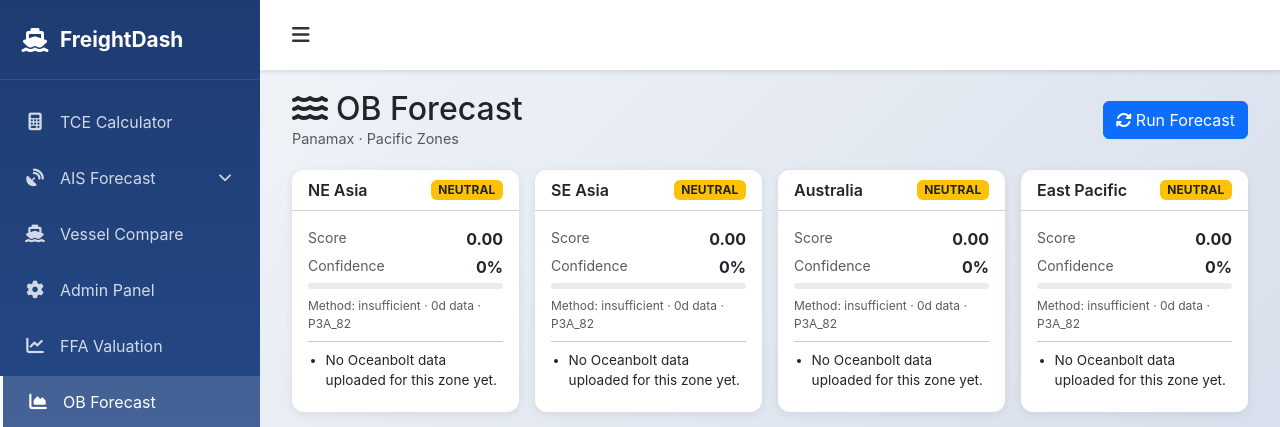
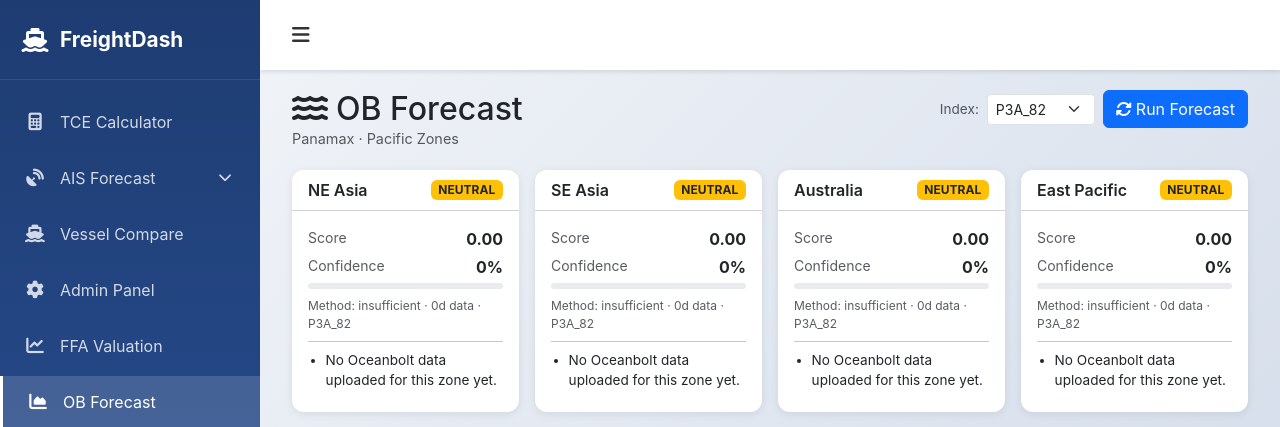
Before and after one commit to juanvv-alt/FreightDash, a Django app: page /ob-forecast/ in a window 1280 px wide. Shown: the top 427 px of the page. Run offline with Django 4.2, Linux system fonts and the light colour scheme; the visitor is signed in with stand-in values (Sample User, id 1); data comes from the database, SQL or seed files in the repository; data that the repository does not hold is empty.

Commit message:
feat(ob_forecast): add session-backed index selector + fix BPI82 5TC
- Fix SECONDARY_INDEX_NAME to 'BPI82 5TC' (was 'BPI TC Average', which
  didn't match any DB entry, so the secondary series never rendered)
- Add load_index(name, as_of) generic helper; refactor load_panamax_index
  and load_secondary_index to delegate to it
- Update generate_ob_signal(zone, as_of, index_name) to accept an
  optional index override for both regression and lag sweep targets
- Add session-backed index selector (SESSION_KEY_INDEX) with
  _get_selected_index() helper and ob_set_index() POST view
- Wire selected index through ob_chart_data, ob_aggregate,
  ob_run_backtest, ob_backtest_view, ob_backtest_data
- Add index dropdown to OB Forecast header (auto-submits on change);
  make chart title and signal card footer dynamic
- Backtest column header, chart subtitle, and JS dataset label now
  reflect the selected index name from the JSON response
- 39/39 tests pass

Co-Authored-By: Claude Sonnet 4.6 <noreply@anthropic.com>

```diff
--- a/ob_forecast/templates/ob_forecast/backtest.html
+++ b/ob_forecast/templates/ob_forecast/backtest.html
@@ -31,7 +31,7 @@
     <div>
         <h2 class="mb-1">
             <i class="fas fa-vial me-2"></i>Backtest
-            <small class="text-muted fs-6 fw-normal ms-2">{{ zone_label }} · Signal accuracy vs P3A_82</small>
+            <small class="text-muted fs-6 fw-normal ms-2">{{ zone_label }} · Signal accuracy vs {{ selected_index }}</small>
         </h2>
         <a href="{% url 'ob_forecast:ob_forecast' %}" class="text-muted" style="font-size:0.85rem;">
             <i class="fas fa-arrow-left me-1"></i>Back to OB Forecast
@@ -145,7 +145,7 @@
                         <th>Conf.</th>
                         <th>Method</th>
                         <th>Days data</th>
-                        <th>P3A_82 +7d</th>
+                        <th>{{ selected_index }} +7d</th>
                         <th>Outcome</th>
                         <th>Hit?</th>
                     </tr>
@@ -216,7 +216,7 @@ document.addEventListener('DOMContentLoaded', function () {
                     fill: false,
                 },
                 {
-                    label: 'P3A_82 actual 7d return %',
+                    label: (data.index_name || '{{ selected_index }}') + ' actual 7d return %',
                     data: data.labels.map(function (x, i) {
                         return data.actual_return_pct[i] !== null ? { x: x, y: data.actual_return_pct[i] } : null;
                     }).filter(Boolean),
--- a/ob_forecast/templates/ob_forecast/ob_forecast.html
+++ b/ob_forecast/templates/ob_forecast/ob_forecast.html
@@ -24,17 +24,29 @@
 {# ------------------------------------------------------------------ #}
 {# Section 1 — Header + Signal Cards                                   #}
 {# ------------------------------------------------------------------ #}
-<div class="d-flex justify-content-between align-items-center mb-1">
+<div class="d-flex justify-content-between align-items-start mb-1 flex-wrap gap-2">
     <div>
         <h2 class="mb-0"><i class="fas fa-water me-2"></i>OB Forecast</h2>
         <p class="text-muted mb-0" style="font-size:0.9rem;">Panamax &middot; Pacific Zones</p>
     </div>
+    <div class="d-flex gap-2 align-items-center flex-wrap">
+        <form method="post" action="{% url 'ob_forecast:ob_set_index' %}" class="d-flex align-items-center gap-2">
+            {% csrf_token %}
+            <label class="text-muted mb-0" style="font-size:0.85rem; white-space:nowrap;">Index:</label>
+            <select name="index_name" class="form-select form-select-sm" style="width:auto;"
+                    onchange="this.form.submit()">
+                {% for idx_name in panamax_indices %}
+                <option value="{{ idx_name }}" {% if idx_name == selected_index %}selected{% endif %}>{{ idx_name }}</option>
+                {% endfor %}
+            </select>
+        </form>
         <form method="post" action="{% url 'ob_forecast:ob_aggregate' %}">
             {% csrf_token %}
             <button type="submit" class="btn btn-primary">
                 <i class="fas fa-sync-alt me-1"></i>Run Forecast
             </button>
         </form>
+    </div>
 </div>
 
 <div class="row g-3 mb-4 mt-1">
@@ -58,7 +70,7 @@
                     <div class="confidence-fill" style="width: {{ card.confidence_pct }}%"></div>
                 </div>
                 <div class="text-muted mb-2" style="font-size:0.75rem;">
-                    Method: {{ card.signal.method }} &middot; {{ card.signal.data_days }}d data &middot; P3A_82
+                    Method: {{ card.signal.method }} &middot; {{ card.signal.data_days }}d data &middot; {{ selected_index }}
                 </div>
                 <hr class="my-2">
                 <ul class="driver-list">
@@ -80,7 +92,7 @@
 <div class="card chart-card mb-4">
     <div class="card-body">
         <div class="d-flex justify-content-between align-items-center mb-3">
-            <h5 class="mb-0">OB Tonnage vs P3A_82</h5>
+            <h5 class="mb-0">OB Tonnage vs {{ selected_index }}</h5>
             <ul class="nav nav-pills" id="zoneTabs">
                 {% for zone_key, zone_label in zones %}
                 <li class="nav-item">
@@ -297,7 +309,7 @@ document.addEventListener('DOMContentLoaded', function () {
 
         if (data.index2 && data.index2.length) {
             datasets.push({
-                label: data.index2_name || 'BPI TC Average',
+                label: data.index2_name || 'BPI82 5TC',
                 data: data.index2,
                 borderColor: '#198754',
                 borderWidth: 2,
--- a/ob_forecast/urls.py
+++ b/ob_forecast/urls.py
@@ -18,4 +18,5 @@ urlpatterns = [
     path("ob-forecast/backtest/<slug:zone>/", views.ob_backtest_view, name="ob_backtest"),
     path("ob-forecast/backtest-data/<slug:zone>/", views.ob_backtest_data, name="ob_backtest_data"),
     path("ob-forecast/run-backtest/<slug:zone>/", views.ob_run_backtest, name="ob_run_backtest"),
+    path("ob-forecast/set-index/", views.ob_set_index, name="ob_set_index"),
 ]
--- a/ob_forecast/views.py
+++ b/ob_forecast/views.py
@@ -9,12 +9,12 @@ from django.http import HttpResponseNotAllowed, JsonResponse
 from django.shortcuts import redirect, render
 from django.utils import timezone
 
-from voyage.models import DailyIndexValue
+from voyage.models import AvailableIndex, DailyIndexValue
 
 from .analytics import (
     _lag_sweep, _nearest_price, generate_ob_signal,
-    load_panamax_index, load_secondary_index, persist_ob_signal,
-    OUTCOME_LAG_DAYS, SECONDARY_INDEX_NAME,
+    load_index, load_panamax_index, load_secondary_index, persist_ob_signal,
+    INDEX_NAME, OUTCOME_LAG_DAYS, SECONDARY_INDEX_NAME,
 )
 from .models import (
     SERIES_CHOICES,
@@ -29,6 +29,30 @@ SERIES_LABELS = dict(SERIES_CHOICES)
 ZONES = [z[0] for z in ZONE_CHOICES]
 VALID_ZONES = {z[0] for z in ZONE_CHOICES}
 VALID_SERIES = {s[0] for s in SERIES_CHOICES}
+
+SESSION_KEY_INDEX = "ob_selected_index"
+
+
+def _get_selected_index(request):
+    name = request.session.get(SESSION_KEY_INDEX, INDEX_NAME)
+    valid = set(
+        AvailableIndex.objects.filter(vessel_size="panamax", is_active=True)
+        .values_list("name", flat=True)
+    )
+    return name if name in valid else INDEX_NAME
+
+
+def ob_set_index(request):
+    if request.method != "POST":
+        return redirect("ob_forecast:ob_forecast")
+    name = request.POST.get("index_name", "").strip()
+    valid = set(
+        AvailableIndex.objects.filter(vessel_size="panamax", is_active=True)
+        .values_list("name", flat=True)
+    )
+    if name in valid:
+        request.session[SESSION_KEY_INDEX] = name
+    return redirect("ob_forecast:ob_forecast")
 
 
 def _latest_ob_signal(zone, today):
@@ -57,6 +81,12 @@ def _latest_ob_signal(zone, today):
 
 def ob_forecast_view(request):
     today = timezone.localdate()
+    selected_index = _get_selected_index(request)
+    panamax_indices = list(
+        AvailableIndex.objects.filter(vessel_size="panamax", is_active=True)
+        .order_by("order")
+        .values_list("name", flat=True)
+    )
     cards = []
     for zone_key, zone_label in ZONE_CHOICES:
         signal = _latest_ob_signal(zone_key, today)
@@ -86,6 +116,8 @@ def ob_forecast_view(request):
         "series_choices": SERIES_CHOICES,
         "upload_log": upload_log,
         "today": today,
+        "selected_index": selected_index,
+        "panamax_indices": panamax_indices,
     }
     return render(request, "ob_forecast/ob_forecast.html", context)
 
@@ -96,6 +128,7 @@ def ob_chart_data(request, zone):
 
     today = timezone.localdate()
     start = today - timedelta(days=180)
+    selected_index = _get_selected_index(request)
 
     rows = (
         OBTonnageSnapshot.objects.filter(zone=zone, date__gte=start)
@@ -116,7 +149,7 @@ def ob_chart_data(request, zone):
     }
 
     idx_qs = (
-        DailyIndexValue.objects.filter(index__name="P3A_82", date__gte=start)
+        DailyIndexValue.objects.filter(index__name=selected_index, date__gte=start)
         .order_by("date")
         .values_list("date", "value")
     )
@@ -138,7 +171,7 @@ def ob_chart_data(request, zone):
         {
             "labels": labels,
             "series": series_out,
-            "index_name": "P3A_82",
+            "index_name": selected_index,
             "index": index_points,
             "index2_name": SECONDARY_INDEX_NAME,
             "index2": sec_points,
@@ -228,8 +261,9 @@ def ob_aggregate(request):
         return HttpResponseNotAllowed(["POST"])
 
     today = timezone.localdate()
+    selected_index = _get_selected_index(request)
     for zone_key, _ in ZONE_CHOICES:
-        result = generate_ob_signal(zone_key, as_of=today)
+        result = generate_ob_signal(zone_key, as_of=today, index_name=selected_index)
         persist_ob_signal(result, today)
 
     return redirect("ob_forecast:ob_forecast")
@@ -271,6 +305,7 @@ def ob_run_backtest(request, zone):
         return redirect("ob_forecast:ob_backtest", zone=zone)
     if zone not in VALID_ZONES:
         return redirect("ob_forecast:ob_forecast")
+    selected_index = _get_selected_index(request)
     dates = list(
         OBTonnageSnapshot.objects.filter(zone=zone)
         .values_list("date", flat=True)
@@ -278,7 +313,7 @@ def ob_run_backtest(request, zone):
         .distinct()
     )
     for d in dates:
-        result = generate_ob_signal(zone, as_of=d)
+        result = generate_ob_signal(zone, as_of=d, index_name=selected_index)
         persist_ob_signal(result, d)
     messages.success(
         request,
@@ -291,8 +326,9 @@ def ob_backtest_view(request, zone):
     if zone not in VALID_ZONES:
         return redirect("ob_forecast:ob_forecast")
     today = timezone.localdate()
+    selected_index = _get_selected_index(request)
     signals = list(OBForecastSignal.objects.filter(zone=zone).order_by("date"))
-    index_series = load_panamax_index()
+    index_series = load_index(selected_index)
     rows = []
     correct = 0
     total_evaluated = 0
@@ -339,6 +375,7 @@ def ob_backtest_view(request, zone):
         "accuracy_pct": accuracy_pct,
         "lag_sweep": lag_sweep,
         "today": today,
+        "selected_index": selected_index,
     }
     return render(request, "ob_forecast/backtest.html", context)
 
@@ -346,8 +383,9 @@ def ob_backtest_view(request, zone):
 def ob_backtest_data(request, zone):
     if zone not in VALID_ZONES:
         return JsonResponse({"error": "Unknown zone"}, status=404)
+    selected_index = _get_selected_index(request)
     signals = list(OBForecastSignal.objects.filter(zone=zone).order_by("date"))
-    index_series = load_panamax_index()
+    index_series = load_index(selected_index)
     labels, signal_scores, confidences, actual_returns, was_correct_list = [], [], [], [], []
     for sig in signals:
         outcome_date = sig.date + timedelta(days=OUTCOME_LAG_DAYS)
@@ -379,6 +417,7 @@ def ob_backtest_data(request, zone):
         "actual_return_pct": actual_returns,
         "was_correct": was_correct_list,
         "index": index_points,
+        "index_name": selected_index,
         "accuracy_pct": round(correct / evaluated * 100, 1) if evaluated else None,
         "total_signals": len(signals),
         "lag_sweep": lag_sweep,
```
Also changed, not shown: ob_forecast/analytics.py (+15 -15 lines), ob_forecast/tests.py (+67 -0 lines). Lines whose indentation alone changed are shown as unchanged.
